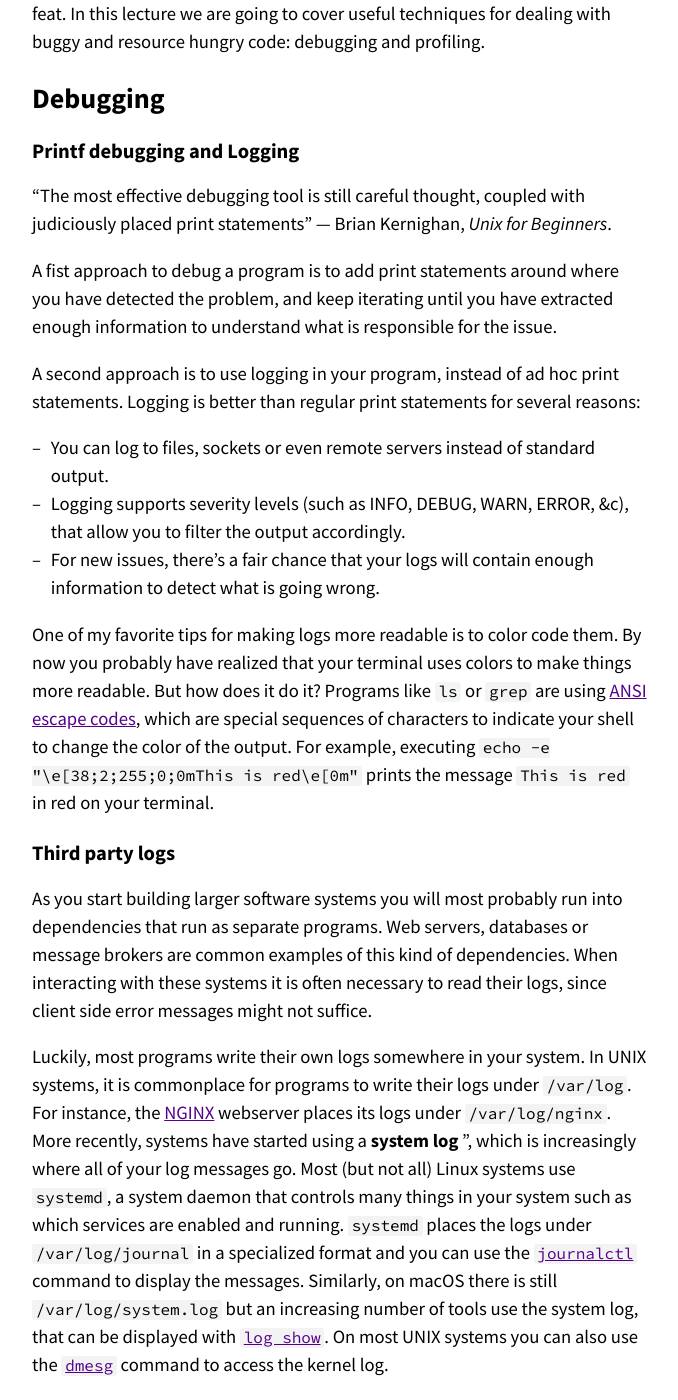
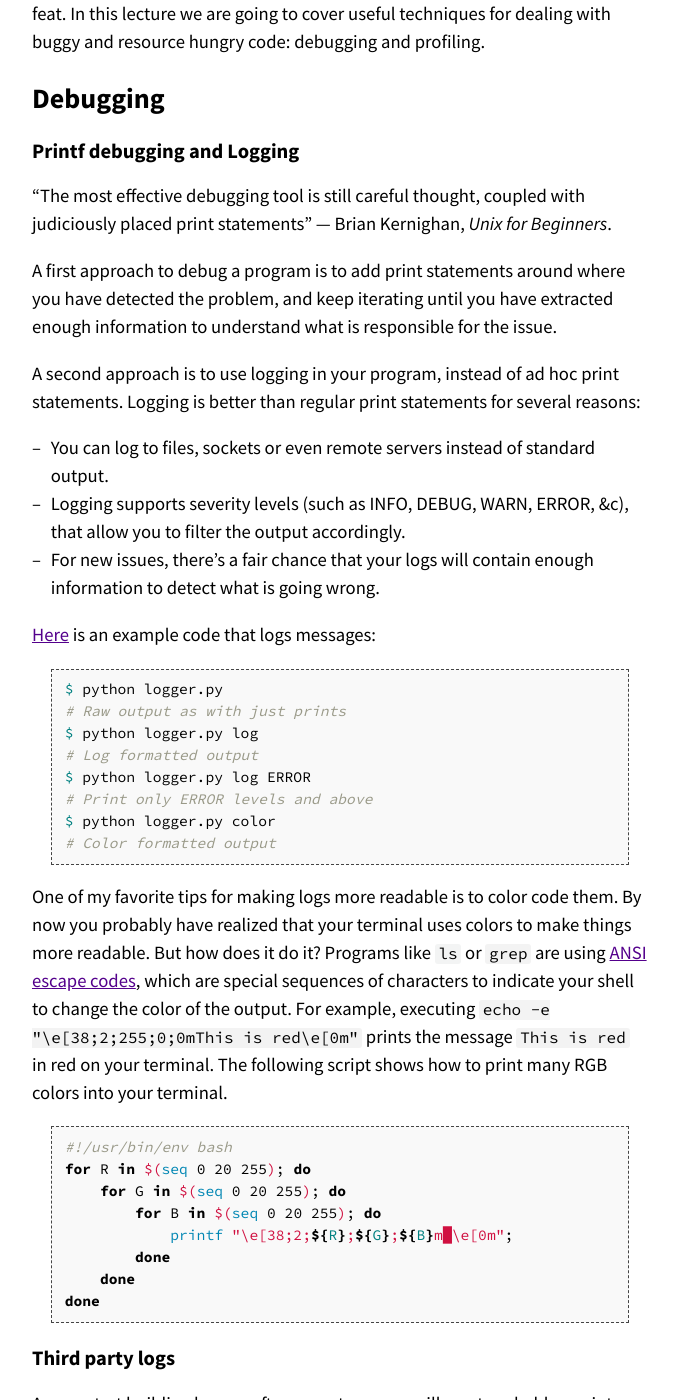
Before and after one commit to missing-semester-cn/missing-semester-cn.github.io, a Jekyll site: the page built from _2020/debugging-profiling.md, in a window 1280 px wide and 1400 px high, scrolled down 358 px. Shown: the whole window, without its empty margins (300-978 px from the left). Built offline with Jekyll 4.4.1, drawn with Linux system fonts in a browser that asks for light colours; some of the changed text lies outside the part shown.

Commit message:
Minor edits to debug/profiling

````diff
--- a/_2020/debugging-profiling.md
+++ b/_2020/debugging-profiling.md
@@ -15,7 +15,7 @@
 
 "The most effective debugging tool is still careful thought, coupled with judiciously placed print statements" — Brian Kernighan, _Unix for Beginners_.
 
-A fist approach to debug a program is to add print statements around where you have detected the problem, and keep iterating until you have extracted enough information to understand what is responsible for the issue.
+A first approach to debug a program is to add print statements around where you have detected the problem, and keep iterating until you have extracted enough information to understand what is responsible for the issue.
 
 A second approach is to use logging in your program, instead of ad hoc print statements. Logging is better than regular print statements for several reasons:
 
@@ -23,9 +23,33 @@
 - Logging supports severity levels (such as INFO, DEBUG, WARN, ERROR, &c), that allow you to filter the output accordingly.
 - For new issues, there's a fair chance that your logs will contain enough information to detect what is going wrong.
 
+[Here](/static/files/logger.py) is an example code that logs messages:
+
+```bash
+$ python logger.py
+# Raw output as with just prints
+$ python logger.py log
+# Log formatted output
+$ python logger.py log ERROR
+# Print only ERROR levels and above
+$ python logger.py color
+# Color formatted output
+```
+
 One of my favorite tips for making logs more readable is to color code them.
 By now you probably have realized that your terminal uses colors to make things more readable. But how does it do it?
-Programs like `ls` or `grep` are using [ANSI escape codes](https://en.wikipedia.org/wiki/ANSI_escape_code), which are special sequences of characters to indicate your shell to change the color of the output. For example, executing `echo -e "\e[38;2;255;0;0mThis is red\e[0m"` prints the message `This is red` in red on your terminal.
+Programs like `ls` or `grep` are using [ANSI escape codes](https://en.wikipedia.org/wiki/ANSI_escape_code), which are special sequences of characters to indicate your shell to change the color of the output. For example, executing `echo -e "\e[38;2;255;0;0mThis is red\e[0m"` prints the message `This is red` in red on your terminal. The following script shows how to print many RGB colors into your terminal.
+
+```bash
+#!/usr/bin/env bash
+for R in $(seq 0 20 255); do
+    for G in $(seq 0 20 255); do
+        for B in $(seq 0 20 255); do
+            printf "\e[38;2;${R};${G};${B}m█\e[0m";
+        done
+    done
+done
+```
 
 ## Third party logs
 
@@ -36,15 +60,15 @@
 Luckily, most programs write their own logs somewhere in your system.
 In UNIX systems, it is commonplace for programs to write their logs under `/var/log`.
 For instance, the [NGINX](https://www.nginx.com/) webserver places its logs under `/var/log/nginx`.
-More recently, systems have started using a **system log** ”, which is increasingly where all of your log messages go.
+More recently, systems have started using a **system log**, which is increasingly where all of your log messages go.
 Most (but not all) Linux systems use `systemd`, a system daemon that controls many things in your system such as which services are enabled and running.
 `systemd` places the logs under `/var/log/journal` in a specialized format and you can use the [`journalctl`](http://man7.org/linux/man-pages/man1/journalctl.1.html) command to display the messages.
 Similarly, on macOS there is still `/var/log/system.log` but an increasing number of tools use the system log, that can be displayed with [`log show`](https://www.manpagez.com/man/1/log/).
 On most UNIX systems you can also use the [`dmesg`](http://man7.org/linux/man-pages/man1/dmesg.1.html) command to access the kernel log.
 
-For logging under the system logs you can use the [`logger`](http://man7.org/linux/man-pages/man1/logger.1.html) tool.
-Many programming languages have bindings for doing so.
+For logging under the system logs you can use the [`logger`](http://man7.org/linux/man-pages/man1/logger.1.html) shell program.
 Here's an example of using `logger` and how to check that the entry made it to the system logs.
+Moreover, most programming languages have bindings logging to the system log.
 
 ```bash
 logger "Hello Logs"
@@ -400,7 +424,7 @@
 There are a myriad of command line tools for probing and displaying different system resources like CPU usage, memory usage, network, disk usage and so on.
 
 - **General Monitoring** - Probably the most popular is [`htop`](https://hisham.hm/htop/index.php), which is an improved version of [`top`](http://man7.org/linux/man-pages/man1/top.1.html).
-`htop` presents various statistics for the currently running processes on the system.
+`htop` presents various statistics for the currently running processes on the system. `htop` has a myriad of options and keybinds, some useful ones  are: `<F6>` to sort processes, `t` to show tree hierarchy and `h` to toggle threads.
 See also [`glances`](https://nicolargo.github.io/glances/) for similar implementation with a great UI. For getting aggregate measures across all processes, [`dstat`](http://dag.wiee.rs/home-made/dstat/) is another nifty tool that computes real-time resource metrics for lots of different subsystems like I/O, networking, CPU utilization, context switches, &c.
 - **I/O operations** - [`iotop`](http://man7.org/linux/man-pages/man8/iotop.8.html) displays live I/O usage information and is handy to check if a process is doing heavy I/O disk operations
 - **Disk Usage** - [`df`](http://man7.org/linux/man-pages/man1/df.1.html) displays metrics per partitions and [`du`](http://man7.org/linux/man-pages/man1/du.1.html) displays **d**isk **u**sage per file for the current directory. In these tools the `-h` flag tells the program to print with **h**uman readable format.
@@ -440,12 +464,13 @@
 
 # Exercises
 
-1. Do [this](https://github.com/spiside/pdb-tutorial) hands on `pdb` tutorial to familiarize yourself with the commands. For a more in depth tutorial read [this](https://realpython.com/python-debugging-pdb).
-
+## Debugging
 1. Use `journalctl` on Linux or `log show` on macOS to get the super user accesses and commands in the last day.
 If there aren't any you can execute some harmless commands such as `sudo ls` and check again.
 
-1. Install [`shellchek`](https://www.shellcheck.net/) and try checking following script. What is wrong with the code? Fix it. Install a linter plugin in your editor so you can get your warnings automatically.
+1. Do [this](https://github.com/spiside/pdb-tutorial) hands on `pdb` tutorial to familiarize yourself with the commands. For a more in depth tutorial read [this](https://realpython.com/python-debugging-pdb).
+
+1. Install [`shellcheck`](https://www.shellcheck.net/) and try checking the following script. What is wrong with the code? Fix it. Install a linter plugin in your editor so you can get your warnings automatically.
 
 
 ```bash
@@ -457,6 +482,9 @@
     && echo -e 'Playlist $f contains a HQ file in mp3 format'
 done
 ```
+
+1. (Advanced) Read about [reversible debugging](https://undo.io/resources/reverse-debugging-whitepaper/) and get a simple example working using [`rr`](https://rr-project.org/) or [`RevPDB`](https://morepypy.blogspot.com/2016/07/reverse-debugging-for-python.html).
+## Profiling
 
 1. [Here](/static/files/sorts.py) are some sorting algorithm implementations. Use [`cProfile`](https://docs.python.org/2/library/profile.html) and [`line_profiler`](https://github.com/rkern/line_profiler) to compare the runtime of insertion sort and quicksort. What is the bottleneck of each algorithm? Use then `memory_profiler` to check the memory consumption, why is insertion sort better? Check now the inplace version of quicksort. Challenge: Use `perf` to look at the cycle counts and cache hits and misses of each algorithm.
 
````
Also changed, not shown: other parts of _2020/debugging-profiling.md (+2 -4 lines), 1 other file.
